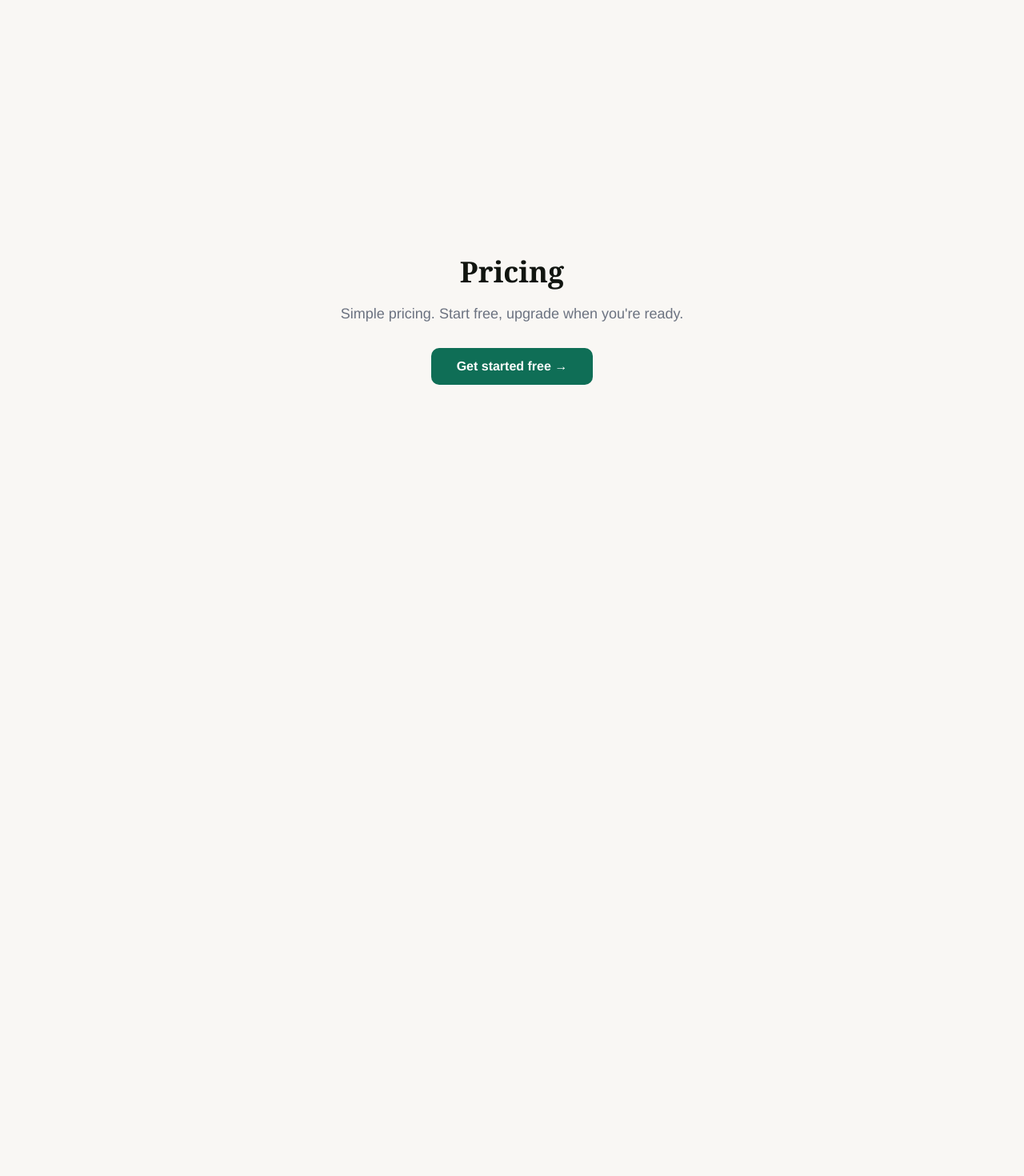
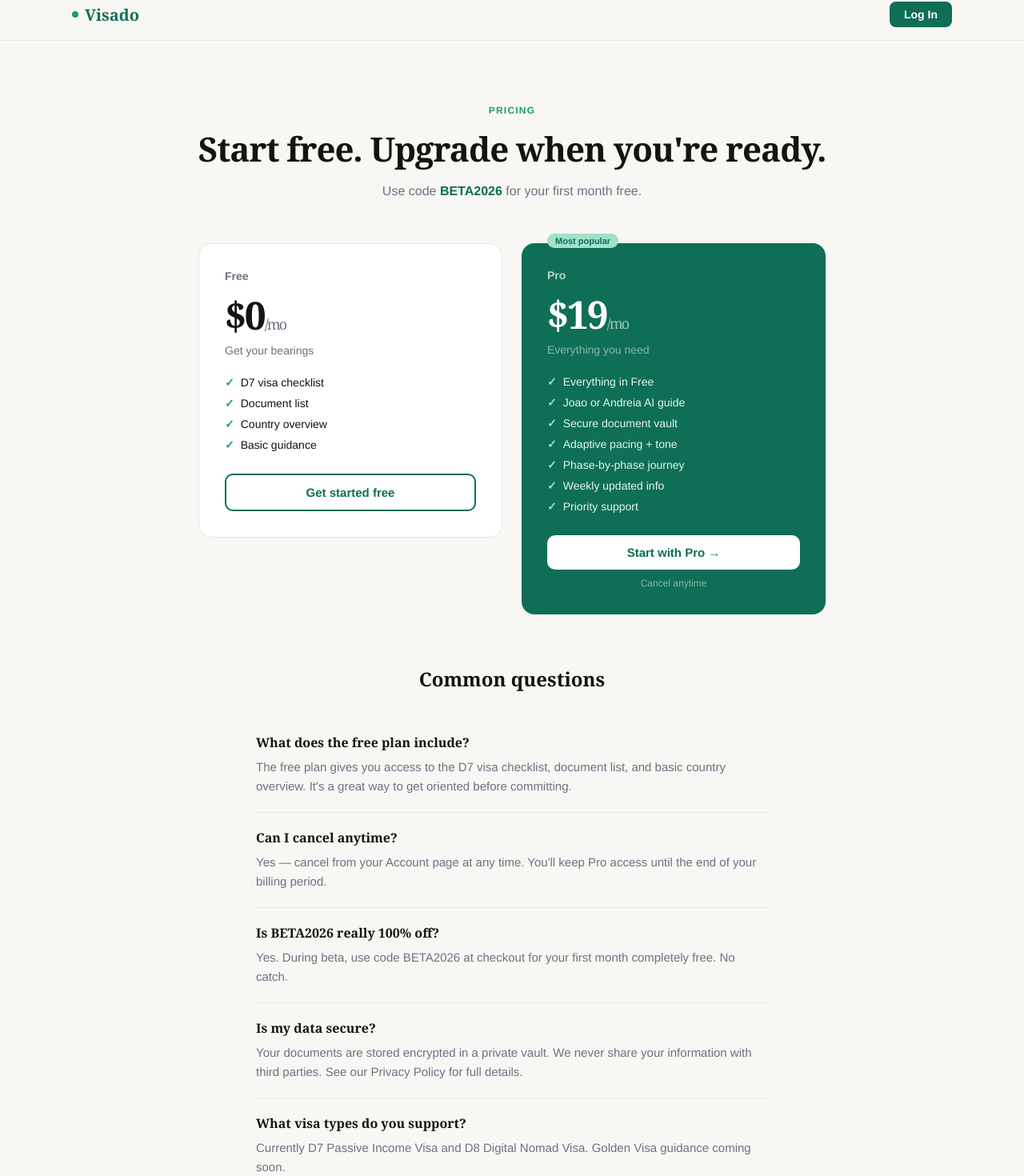
Before and after one commit to danielfeliciano53-collab/visado-app, a Next.js app: page /pricing in a window 1280 px wide. Shown: the part 14-1484 px from the top of the page at 80% size. Before the commit the page ends 800 px from the top, so only its background shows below. Built offline with nearby package versions, Linux system fonts and the light colour scheme.

Commit message:
Build full pricing page with FAQ

```diff
--- a/app/pricing/page.tsx
+++ b/app/pricing/page.tsx
@@ -1,11 +1,107 @@
+import Link from 'next/link'
+
+const GREEN = '#1D9E75'
+const GREEN_DARK = '#0F6E56'
+const GREEN_LIGHT = '#E1F5EE'
+const OFF_WHITE = '#F9F7F4'
+const DARK = '#111510'
+const MUTED = '#6B7280'
+const BORDER = '#E5E7EB'
+
 export default function PricingPage() {
   return (
-    <div style={{ minHeight: '100vh', display: 'flex', alignItems: 'center', justifyContent: 'center', fontFamily: 'Georgia, serif', background: '#F9F7F4' }}>
-      <div style={{ textAlign: 'center', maxWidth: 500, padding: '0 24px' }}>
-        <h1 style={{ fontSize: 36, fontWeight: 700, color: '#111510', marginBottom: 16 }}>Pricing</h1>
-        <p style={{ fontSize: 18, color: '#6B7280', fontFamily: "'Helvetica Neue', sans-serif", marginBottom: 32 }}>Simple pricing. Start free, upgrade when you're ready.</p>
-        <a href="https://app.visadoapp.com/login" style={{ display: 'inline-block', padding: '14px 32px', background: '#0F6E56', color: '#fff', borderRadius: 10, textDecoration: 'none', fontWeight: 600, fontFamily: "'Helvetica Neue', sans-serif", fontSize: 16 }}>Get started free →</a>
-      </div>
+    <div style={{ minHeight: '100vh', background: OFF_WHITE, fontFamily: 'Georgia, serif' }}>
+
+      {/* NAV */}
+      <nav style={{ background: 'rgba(249,247,244,0.95)', borderBottom: `1px solid ${BORDER}`, padding: '0 24px' }}>
+        <div style={{ maxWidth: 1100, margin: '0 auto', display: 'flex', alignItems: 'center', justifyContent: 'space-between', height: 64 }}>
+          <Link href="/" style={{ display: 'flex', alignItems: 'center', gap: 8, fontSize: 20, fontWeight: 700, color: GREEN_DARK, textDecoration: 'none' }}>
+            <span style={{ display: 'inline-block', width: 8, height: 8, borderRadius: '50%', background: GREEN }} />
+            Visado
+          </Link>
+          <Link href="/login" style={{ fontSize: 14, fontWeight: 600, color: '#fff', background: GREEN_DARK, padding: '8px 18px', borderRadius: 8, textDecoration: 'none', fontFamily: "'Helvetica Neue', sans-serif" }}>
+            Log In
+          </Link>
+        </div>
+      </nav>
+
+      {/* PRICING */}
+      <section style={{ padding: '80px 24px' }}>
+        <div style={{ maxWidth: 900, margin: '0 auto' }}>
+          <div style={{ textAlign: 'center', marginBottom: 56 }}>
+            <div style={{ fontSize: 12, fontWeight: 600, letterSpacing: '0.1em', textTransform: 'uppercase', color: GREEN, fontFamily: "'Helvetica Neue', sans-serif", marginBottom: 12 }}>Pricing</div>
+            <h1 style={{ fontSize: 'clamp(28px, 4vw, 42px)', fontWeight: 700, letterSpacing: '-1px', margin: '0 0 16px', color: DARK }}>Start free. Upgrade when you're ready.</h1>
+            <p style={{ fontSize: 16, color: MUTED, fontFamily: "'Helvetica Neue', sans-serif", margin: 0 }}>Use code <strong style={{ color: GREEN_DARK }}>BETA2026</strong> for your first month free.</p>
+          </div>
+
+          <div style={{ display: 'flex', gap: 24, flexWrap: 'wrap', alignItems: 'flex-start', justifyContent: 'center' }}>
+
+            {/* Free */}
+            <div style={{ flex: '1 1 280px', maxWidth: 380, background: '#fff', borderRadius: 16, padding: 32, border: `1px solid ${BORDER}` }}>
+              <div style={{ fontSize: 14, fontWeight: 600, color: MUTED, fontFamily: "'Helvetica Neue', sans-serif", marginBottom: 8 }}>Free</div>
+              <div style={{ fontSize: 48, fontWeight: 700, color: DARK, letterSpacing: '-2px', marginBottom: 4 }}>$0<span style={{ fontSize: 18, fontWeight: 400, color: MUTED }}>/mo</span></div>
+              <div style={{ fontSize: 14, color: MUTED, fontFamily: "'Helvetica Neue', sans-serif", marginBottom: 24 }}>Get your bearings</div>
+              <div style={{ display: 'flex', flexDirection: 'column', gap: 10, marginBottom: 28 }}>
+                {['D7 visa checklist', 'Document list', 'Country overview', 'Basic guidance'].map((f, i) => (
+                  <div key={i} style={{ fontSize: 14, color: DARK, fontFamily: "'Helvetica Neue', sans-serif", display: 'flex', alignItems: 'center', gap: 8 }}>
+                    <span style={{ color: GREEN, fontWeight: 700 }}>✓</span>{f}
+                  </div>
+                ))}
+              </div>
+              <Link href="/login" style={{ display: 'block', textAlign: 'center', padding: '13px', borderRadius: 10, border: `2px solid ${GREEN_DARK}`, color: GREEN_DARK, fontWeight: 600, fontSize: 15, textDecoration: 'none', fontFamily: "'Helvetica Neue', sans-serif" }}>
+                Get started free
+              </Link>
+            </div>
+
+            {/* Pro */}
+            <div style={{ flex: '1 1 280px', maxWidth: 380, background: GREEN_DARK, borderRadius: 16, padding: 32, position: 'relative' }}>
+              <div style={{ position: 'absolute', top: -12, left: 32, fontSize: 11, fontWeight: 700, color: GREEN_DARK, background: '#9FE1CB', padding: '3px 10px', borderRadius: 20, fontFamily: "'Helvetica Neue', sans-serif" }}>Most popular</div>
+              <div style={{ fontSize: 14, fontWeight: 600, color: 'rgba(255,255,255,0.7)', fontFamily: "'Helvetica Neue', sans-serif", marginBottom: 8 }}>Pro</div>
+              <div style={{ fontSize: 48, fontWeight: 700, color: '#fff', letterSpacing: '-2px', marginBottom: 4 }}>$19<span style={{ fontSize: 18, fontWeight: 400, color: 'rgba(255,255,255,0.6)' }}>/mo</span></div>
+              <div style={{ fontSize: 14, color: 'rgba(255,255,255,0.5)', fontFamily: "'Helvetica Neue', sans-serif", marginBottom: 24 }}>Everything you need</div>
+              <div style={{ display: 'flex', flexDirection: 'column', gap: 10, marginBottom: 28 }}>
+                {['Everything in Free', 'Joao or Andreia AI guide', 'Secure document vault', 'Adaptive pacing + tone', 'Phase-by-phase journey', 'Weekly updated info', 'Priority support'].map((f, i) => (
+                  <div key={i} style={{ fontSize: 14, color: '#E1F5EE', fontFamily: "'Helvetica Neue', sans-serif", display: 'flex', alignItems: 'center', gap: 8 }}>
+                    <span style={{ color: '#9FE1CB', fontWeight: 700 }}>✓</span>{f}
+                  </div>
+                ))}
+              </div>
+              <Link href="/login" style={{ display: 'block', textAlign: 'center', padding: '13px', borderRadius: 10, background: '#fff', color: GREEN_DARK, fontWeight: 700, fontSize: 15, textDecoration: 'none', fontFamily: "'Helvetica Neue', sans-serif" }}>
+                Start with Pro →
+              </Link>
+              <div style={{ textAlign: 'center', fontSize: 12, color: 'rgba(255,255,255,0.5)', fontFamily: "'Helvetica Neue', sans-serif", marginTop: 10 }}>Cancel anytime</div>
+            </div>
+          </div>
+
+          {/* FAQ */}
+          <div style={{ marginTop: 64, maxWidth: 640, margin: '64px auto 0' }}>
+            <h2 style={{ fontSize: 24, fontWeight: 700, color: DARK, marginBottom: 32, textAlign: 'center' }}>Common questions</h2>
+            {[
+              { q: 'What does the free plan include?', a: 'The free plan gives you access to the D7 visa checklist, document list, and basic country overview. It\'s a great way to get oriented before committing.' },
+              { q: 'Can I cancel anytime?', a: 'Yes — cancel from your Account page at any time. You\'ll keep Pro access until the end of your billing period.' },
+              { q: 'Is BETA2026 really 100% off?', a: 'Yes. During beta, use code BETA2026 at checkout for your first month completely free. No catch.' },
+              { q: 'Is my data secure?', a: 'Your documents are stored encrypted in a private vault. We never share your information with third parties. See our Privacy Policy for full details.' },
+              { q: 'What visa types do you support?', a: 'Currently D7 Passive Income Visa and D8 Digital Nomad Visa. Golden Visa guidance coming soon.' },
+            ].map((item, i) => (
+              <div key={i} style={{ borderBottom: `1px solid ${BORDER}`, padding: '20px 0' }}>
+                <div style={{ fontSize: 16, fontWeight: 600, color: DARK, marginBottom: 8 }}>{item.q}</div>
+                <div style={{ fontSize: 15, color: MUTED, fontFamily: "'Helvetica Neue', sans-serif", lineHeight: 1.6 }}>{item.a}</div>
+              </div>
+            ))}
+          </div>
+        </div>
+      </section>
+
+      {/* FOOTER */}
+      <footer style={{ borderTop: `1px solid ${BORDER}`, padding: '32px 24px', marginTop: 40 }}>
+        <div style={{ maxWidth: 1100, margin: '0 auto', display: 'flex', alignItems: 'center', justifyContent: 'space-between', flexWrap: 'wrap', gap: 16 }}>
+          <Link href="/" style={{ display: 'flex', alignItems: 'center', gap: 6, fontSize: 16, fontWeight: 700, color: GREEN_DARK, textDecoration: 'none' }}>
+            <span style={{ display: 'inline-block', width: 7, height: 7, borderRadius: '50%', background: GREEN }} />
+            Visado
+          </Link>
+          <div style={{ fontSize: 12, color: MUTED, fontFamily: "'Helvetica Neue', sans-serif" }}>Not legal advice. For complex situations, consult an immigration attorney.</div>
+        </div>
+      </footer>
     </div>
   )
 }
```
